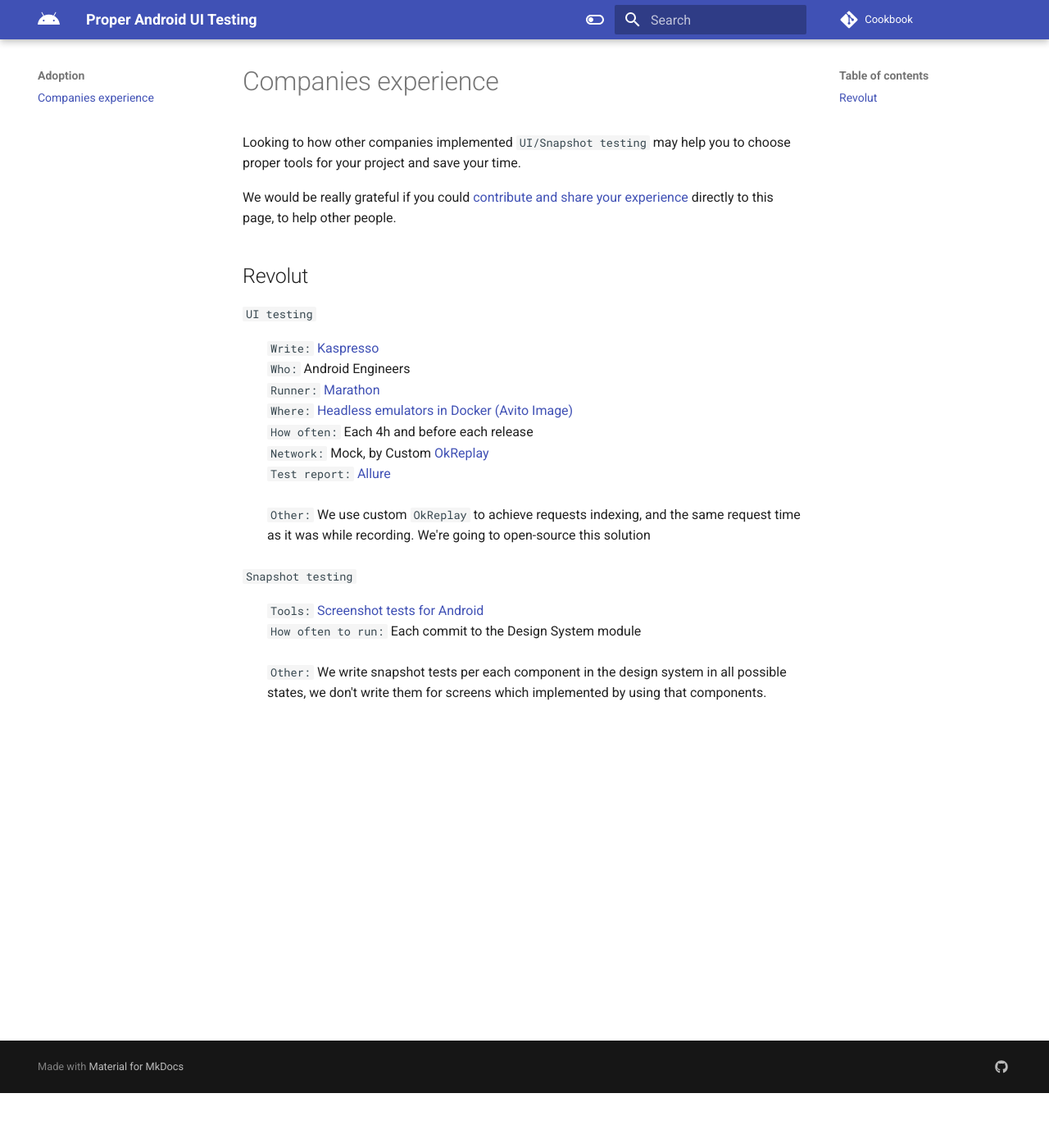
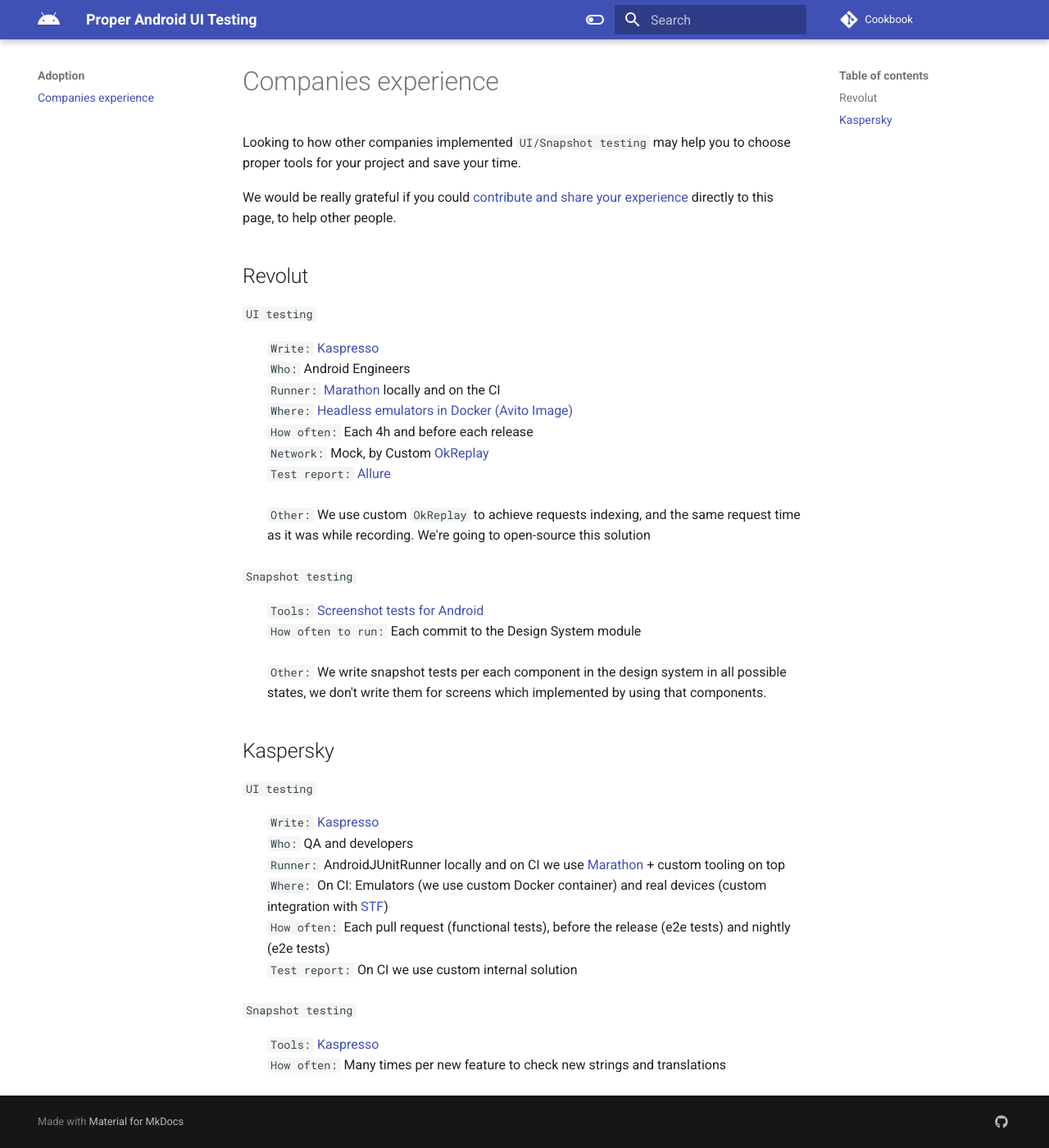
Before and after one commit to android-ui-testing/Cookbook, an MkDocs documentation site: the page built from docs/content/adoption/companies_experience.md, in a window 1280 px wide and 1400 px high, scrolled down 67 px. Shown: the whole window at 82% size. Built offline with MkDocs 1.6.1 and Material for MkDocs 9.7.7, drawn with Linux system fonts in a browser that asks for light colours; comment, search, counter and statistics services are not loaded.

Commit message:
kaspresky ui testing adoption

```diff
--- a/docs/content/adoption/companies_experience.md
+++ b/docs/content/adoption/companies_experience.md
@@ -14,7 +14,7 @@
 :
 `Write:` [Kaspresso](https://github.com/KasperskyLab/Kaspresso) <br>
 `Who:` Android Engineers<br>
-`Runner:` [Marathon](https://android-ui-testing.github.io/Cookbook/practices/test_runners_review/#21-marathon) <br>
+`Runner:` [Marathon](https://android-ui-testing.github.io/Cookbook/practices/test_runners_review/#21-marathon) locally and on the CI <br>
 `Where:` [Headless emulators in Docker (Avito Image)](https://hub.docker.com/r/avitotech/android-emulator-29) <br>
 `How often:` Each 4h and before each release <br>
 `Network:` Mock, by Custom [OkReplay](https://github.com/airbnb/okreplay) <br>
@@ -30,3 +30,22 @@
 
 : `Other:` We write snapshot tests per each component in the design system in all possible states, we don't write them
 for screens which implemented by using that components.
+
+
+
+## Kaspersky
+
+`UI testing`
+
+
+: `Write:` [Kaspresso](https://github.com/KasperskyLab/Kaspresso) <br>
+`Who:` QA and developers<br>
+`Runner:` AndroidJUnitRunner locally and on CI we use [Marathon](https://github.com/MarathonLabs/marathon) + custom tooling on top <br>
+`Where:` On CI: Emulators (we use custom Docker container) and real devices (custom integration with [STF](https://github.com/openstf/stf)) <br>
+`How often:` Each pull request (functional tests), before the release (e2e tests) and nightly (e2e tests) <br>
+`Test report:` On CI we use custom internal solution<br>
+
+`Snapshot testing`
+
+:   `Tools:` [Kaspresso](https://github.com/KasperskyLab/Kaspresso) <br>
+`How often:` Many times per new feature to check new strings and translations
```
